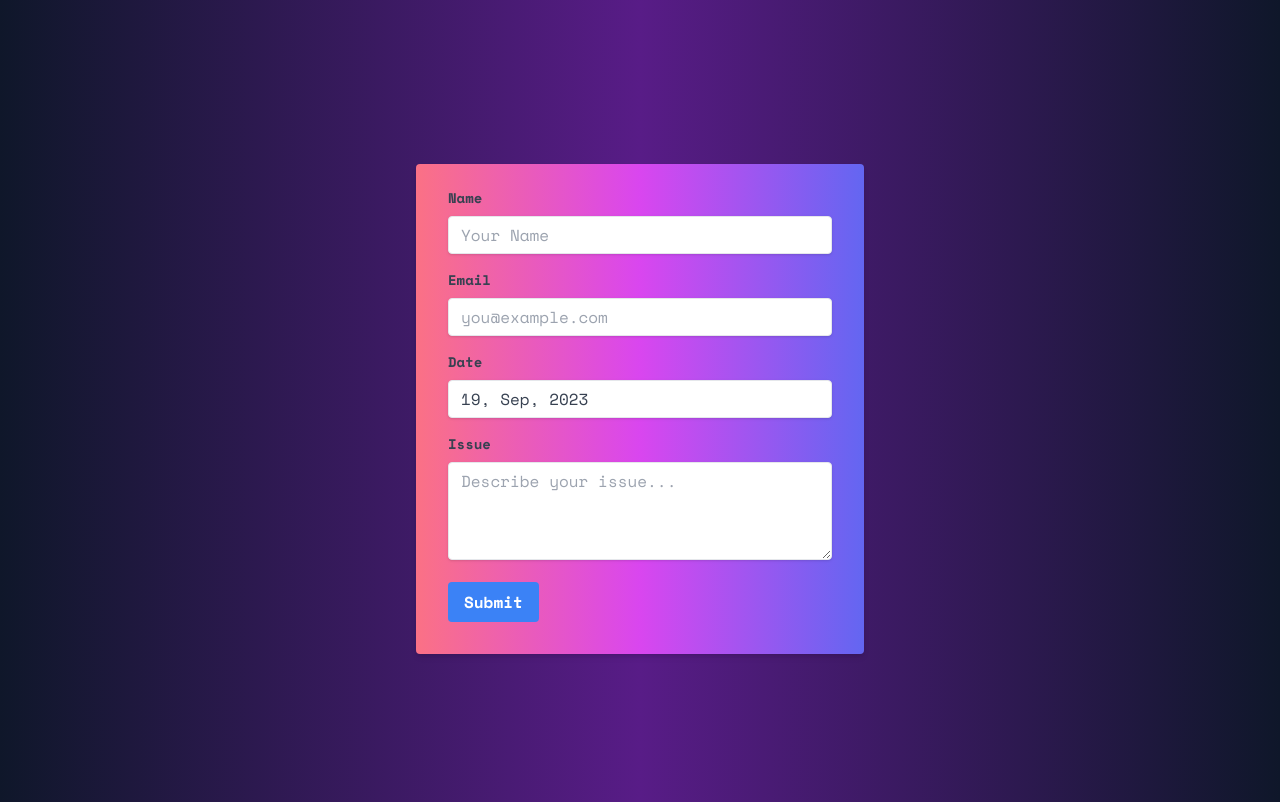
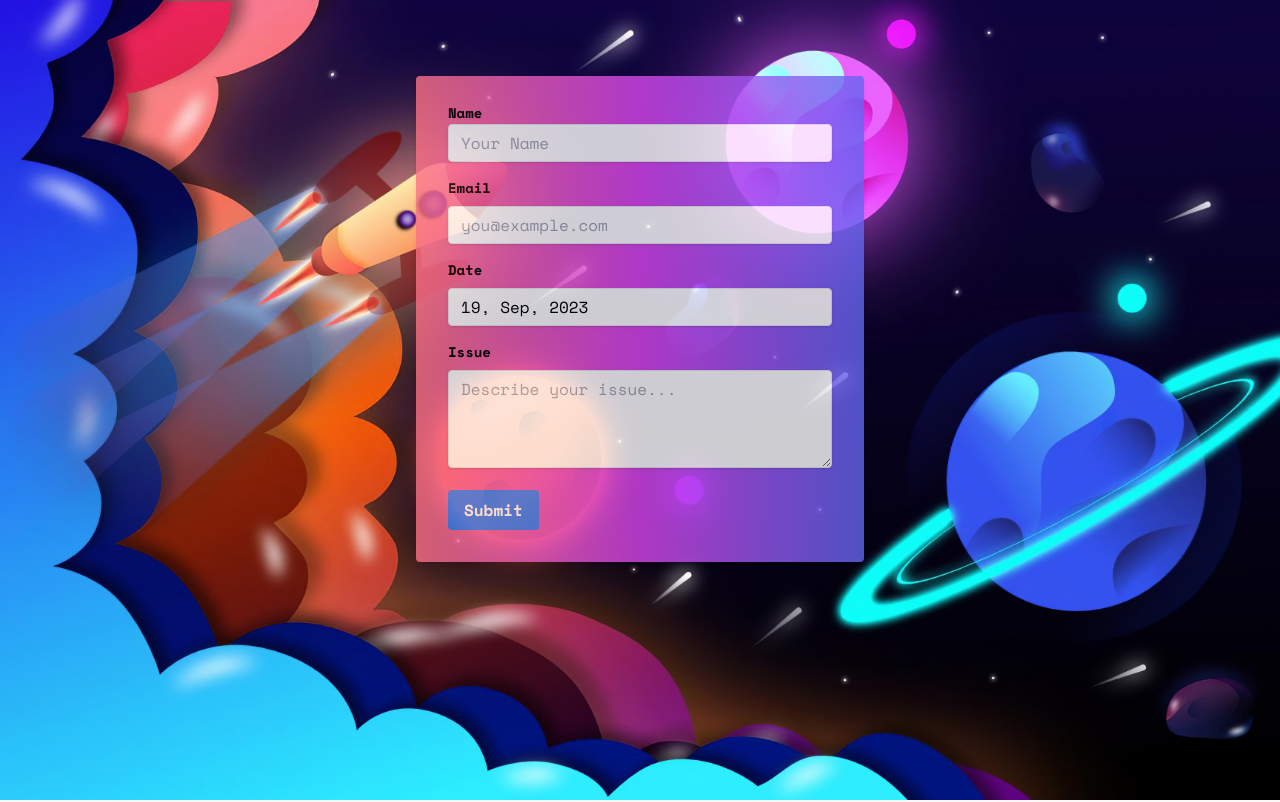
Before and after one commit to AbiR7171/Vocab-Master-Client, a React (Vite) app: page /allRouts/issue in a window 1280 px wide. Shown: the top 802 px of the page. Built offline with nearby package versions, Linux system fonts and the light colour scheme; no server answers; some icons are missing.

Commit message:
Fix line endings

```diff
--- a/src/Authentication/Login/Login.jsx
+++ b/src/Authentication/Login/Login.jsx
@@ -69,7 +69,7 @@ const Login = () => {
 
     return (
         <div>
-            <div className="hero min-h-screen bg-Back">
+            <div className="hero min-h-screen bg-Backs">
                 <div className="card w-95/100 md:w-1/3 mx-auto md:px-5 shadow-2xl bg-base-100 bg-opacity-50">
                     <h1 className="text-5xl text-slate-800 text-center font-bold font-serif p-5">
                         Login
--- a/src/Authentication/Register/Register.jsx
+++ b/src/Authentication/Register/Register.jsx
@@ -10,6 +10,7 @@ import svg from "../../../src/assets/register/undraw_welcome_re_h3d9.svg";
 import { useState } from "react";
 
 const image_key = 'aa7196d954be91dd4579589ce42d0536'
+
 const Register = () => {
   // const { register, handleSubmit, watch, reset, formState: {errors },} = useForm();
   const { createUser, user, updateUser } = useContext(AuthContext);
@@ -21,6 +22,7 @@ const Register = () => {
 
   const image_host_url = `https://api.imgbb.com/1/upload?key=${image_key}`
   // "https://icon-library.com/images/anonymous-avatar-icon/anonymous-avatar-icon-25.jpg";
+
   const handleSubmit = (event) => {
     event.preventDefault();
 
@@ -28,7 +30,7 @@ const Register = () => {
     const name = form.name.value;
     const email = form.email.value;
     const password = form.password.value;
-    const photo = form.photo.files[0];
+    const photo = form.photo.files[0]
 
     const data = { name, email, password, photo }
     console.log(data);
@@ -112,7 +114,7 @@ const Register = () => {
 
   return (
     <>
-      <div className="hero w-full min-h-screen bg-Back">
+      <div className="hero w-full min-h-screen bg-Backs">
         <div className="card w-95/100 md:w-1/3 md:mx-auto md:px-10 shadow-2xl bg-base-100 bg-opacity-50">
           <h1 className="text-5xl text-slate-800 text-center font-bold font-serif p-5">
             Register
--- a/src/Pages/Home/Home/Learn/Learn.jsx
+++ b/src/Pages/Home/Home/Learn/Learn.jsx
@@ -25,10 +25,10 @@ const Learn = () => {
     document.querySelector("html").setAttribute("data-theme", localTheme);
   }, [theme]);
 
-  // from-slate-900 via-purple-900 to-slate-900  border border-black
+  // bg-gradient-to-r from-slate-900 via-purple-900 to-slate-900
   return (
     <>
-      <div className="  h-full w-full  bg-gradient-to-r from-slate-900 via-purple-900 to-slate-900  ">
+      <div className="  h-full w-full bg-Backs  ">
 
           {/* Container */}
 
--- a/src/Users/Issue.jsx
+++ b/src/Users/Issue.jsx
@@ -8,7 +8,7 @@ import { useNavigate } from 'react-router-dom';
 
 const Issue = () => {
 
-    const[userInfo]=useUsers();
+  const [userInfo] = useUsers();
   const navigate = useNavigate()
 
 
@@ -32,7 +32,7 @@ const Issue = () => {
 
         console.log(res.data);
 
-            if(res.data.insertedId){
+        if (res.data.insertedId) {
 
           Swal.fire({
             position: 'top-center',
@@ -49,27 +49,28 @@ const Issue = () => {
 
   }
 
+  // bg-gradient-to-r from-slate-900 via-purple-900 to-slate-900
 
   return (
-        <div  className='bg-gradient-to-r from-slate-900 via-purple-900 to-slate-900 w-full h-[200vh] p-2'>
+    <div className='max-h-screen bg-Backs  w-full'>
 
 
-         <div onClick={()=> navigate(-1)} className='mt-10 ms-20'>
-                <Icon icon="emojione-monotone:left-arrow"  className='text-4xl text-orange-700'/>
+      <div onClick={() => navigate(-1)} className='mt-2 md:mt-5 ms-2 md:ms-20'>
+        <Icon icon="emojione-monotone:left-arrow" className='text-4xl text-orange-700' />
       </div>
 
 
 
-<div className="w-full max-w-md mx-auto mt-20">
+      <div className="w-full max-w-md mx-auto flex justify-center items-center">
 
 
-      <form onSubmit={handleIssue} className="bg-gradient-to-r from-rose-400 via-fuchsia-500 to-indigo-500 shadow-md rounded px-8 pt-6 pb-8 mb-4">
+        <form onSubmit={handleIssue} className="bg-gradient-to-r from-rose-400 via-fuchsia-500 to-indigo-500 opacity-80 shadow-md rounded px-8 pt-6 pb-8 mb-4 w-full">
           <div className="mb-4">
-          <label className="block text-gray-700 text-sm font-bold mb-2" htmlFor="name">
+            <label className=" text-black text-sm font-bold mb-2" htmlFor="name">
               Name
             </label>
             <input
-            className="shadow appearance-none border rounded w-full py-2 px-3 text-gray-700 leading-tight focus:outline-none focus:shadow-outline"
+              className="shadow appearance-none border rounded w-full py-2 px-3 text-black leading-tight focus:outline-none focus:shadow-outline"
               name="name"
               type="text"
               placeholder="Your Name"
@@ -77,11 +78,11 @@ const Issue = () => {
             />
           </div>
           <div className="mb-4">
-          <label className="block text-gray-700 text-sm font-bold mb-2" htmlFor="email">
+            <label className="block text-black text-sm font-bold mb-2" htmlFor="email">
               Email
             </label>
             <input
-            className="shadow appearance-none border rounded w-full py-2 px-3 text-gray-700 leading-tight focus:outline-none focus:shadow-outline"
+              className="shadow appearance-none border rounded w-full py-2 px-3 text-black leading-tight focus:outline-none focus:shadow-outline"
               name="email"
               type="email"
               placeholder="you@example.com"
@@ -89,22 +90,22 @@ const Issue = () => {
             />
           </div>
           <div className="mb-4">
-          <label className="block text-gray-700 text-sm font-bold mb-2" htmlFor="date">
+            <label className="block text-black text-sm font-bold mb-2" htmlFor="date">
               Date
             </label>
             <input
-            className="shadow appearance-none border rounded w-full py-2 px-3 text-gray-700 leading-tight focus:outline-none focus:shadow-outline"
+              className="shadow appearance-none border rounded w-full py-2 px-3 text-black leading-tight focus:outline-none focus:shadow-outline"
               name="date"
               type="input"
               value={moment().format("DD, MMM, yyyy")}
             />
           </div>
           <div className="mb-4">
-          <label className="block text-gray-700 text-sm font-bold mb-2" htmlFor="issue">
+            <label className="block text-black text-sm font-bold mb-2" htmlFor="issue">
               Issue
             </label>
             <textarea
-            className="shadow appearance-none border rounded w-full py-2 px-3 text-gray-700 leading-tight focus:outline-none focus:shadow-outline"
+              className="shadow appearance-none border rounded w-full py-2 px-3 text-black leading-tight focus:outline-none focus:shadow-outline"
               name="issue"
               placeholder="Describe your issue..."
               rows="4"
--- a/src/Users/LeaderBoard.jsx
+++ b/src/Users/LeaderBoard.jsx
@@ -6,25 +6,25 @@ const LeaderBoard = () => {
 
 
 
-    const [students, setStudent]=useState([]);
+  const [students, setStudent] = useState([]);
 
-    useEffect(()=>{
+  useEffect(() => {
 
 
     axios.get("https://vocab-master-server.vercel.app/users/student")
-        .then(res =>{
+      .then(res => {
         console.log(res.data);
         setStudent(res.data);
       })
-    },[students])
-
+  }, [students])
+  // bg-gradient-to-r from-slate-900 via-purple-900 to-slate-900
   return (
-        <div className='bg-gradient-to-r from-slate-900 via-purple-900 to-slate-900 w-full h-full px-20 '>
+    <div className=' bg-Backs w-full h-full px-20 '>
 
       <h2 className="text-6xl text-center mt-6 mb-10">LeaderBoard</h2>
 
-            <div className="overflow-x-auto px-20 p-4 bg-gradient-to-r from-rose-400 via-fuchsia-500 to-indigo-500  rounded">
-          <table className="table table-zebra">
+      <div className="overflow-x-auto px-20 p-4 bg-gradient-to-r from-rose-400 via-fuchsia-500 to-indigo-500 opacity-70 w-full md:w-4/5 ml-auto rounded">
+        <table className="table table-zebra ">
           {/* head */}
           <thead>
             <tr className="text-white text-1xl font-Sec ">
@@ -38,15 +38,15 @@ const LeaderBoard = () => {
             </tr>
           </thead>
           <tbody >
-              {students.map((word, index) =>{
-                return  <tr className="text-1xl font-Sec text-black     ">
+            {students.map((word, index) => {
+              return <tr className="text-1xl font-Sec text-black ">
                 <th>{index + 1}</th>
                 <td className="font-bold"><img src={word?.image} className='w-10 h-10 rounded-full' alt="" /></td>
                 <td className="font-bold">{word.name}</td>
                 <td>{word.season}</td>
                 <td>{word.diamond}</td>
 
-                <td><Link to="/allRouts/users/message" ><button  className=" p-4 rounded-lg text-red-600" ><Icon icon="material-symbols:chat-sharp" className='text-3xl' /></button></Link></td>
+                <td><Link to="/allRouts/users/message" ><button className=" p-4 rounded-lg text-red-600" ><Icon icon="material-symbols:chat-sharp" className='text-3xl' /></button></Link></td>
               </tr>
             })}
 
--- a/src/index.css
+++ b/src/index.css
@@ -62,9 +62,7 @@ body {
 }
 
 
-body,
-html {
+body,html {
   overflow-x: hidden;
   /* overflow-y: scroll; */
-
 }
```
Also changed, not shown: src/AllRouts/LeftSideRoutes/LeftSideRoutes.jsx (+11 -9 lines), src/Users/Feedback.jsx (+28 -11 lines). Lines whose indentation alone changed are shown as unchanged.
